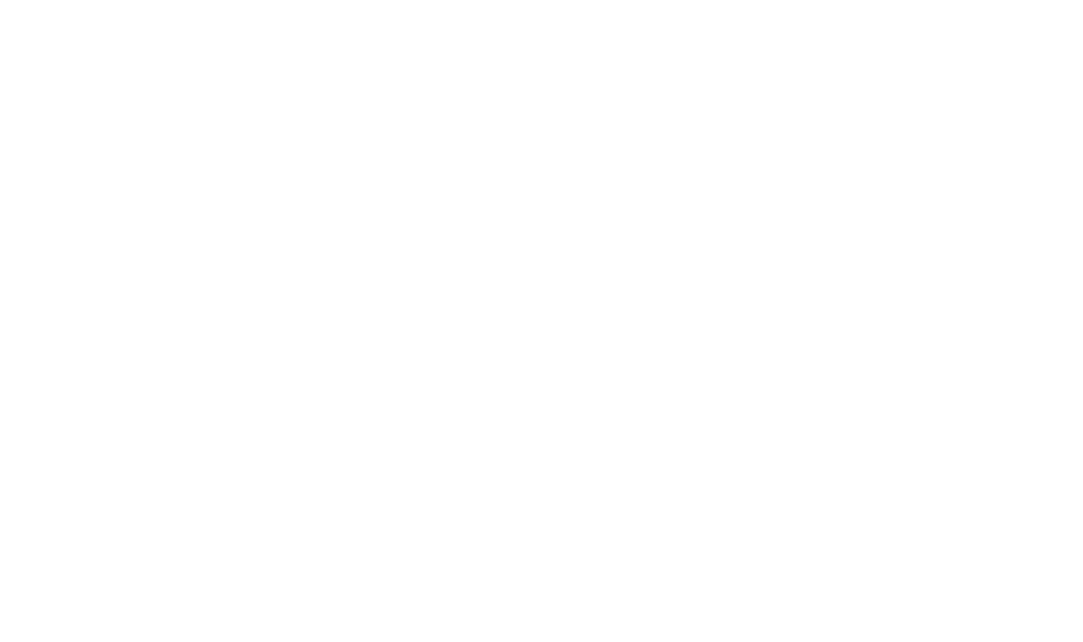
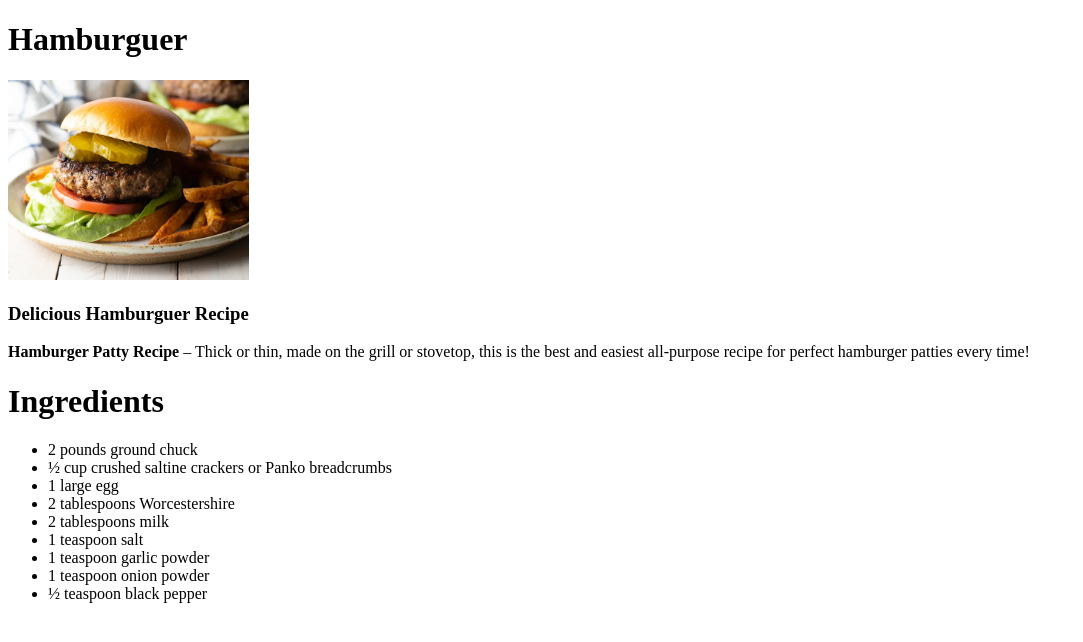
Before and after one commit to WillDRoger/odin-recipes, a plain HTML site: page recipes/hamburguer.html in a window 1280 px wide. Shown: the whole page, without its empty margins (0-1083 px from the left). Drawn offline with Linux system fonts and the light colour scheme.

Commit message:
ingredients added

```diff
--- a/recipes/hamburguer.html
+++ b/recipes/hamburguer.html
@@ -5,7 +5,29 @@
         <meta name="viewport" content="width=device-width, initial-scale=1.0">
         <title>Hamburguer</title>
     </head>
+
     <body>
+        <h1>Hamburguer</h1>
+        <img src="../images/hamburguer.jpg" alt="delicious hamburguer" height="200">
+        <h3>Delicious Hamburguer Recipe</h3>
+        <p><strong>Hamburger Patty Recipe</strong>  – Thick or thin, made on the grill or stovetop,
+             this is the best and easiest all-purpose recipe for perfect hamburger patties every time!
+        </p>
+
+        <h1>Ingredients</h1>
+
+        <ul>
+            <li>2 pounds ground chuck</li>
+            <li>½ cup crushed saltine crackers or Panko breadcrumbs</li>
+            <li>1 large egg</li>
+            <li>2 tablespoons Worcestershire</li>
+            <li>2 tablespoons milk</li>
+            <li>1 teaspoon salt</li>
+            <li>1 teaspoon garlic powder</li>
+            <li>1 teaspoon onion powder</li>
+            <li>½ teaspoon black pepper</li>
+        </ul>
 
     </body>
+
 </html>
```
Lines whose indentation alone changed are shown as unchanged.
